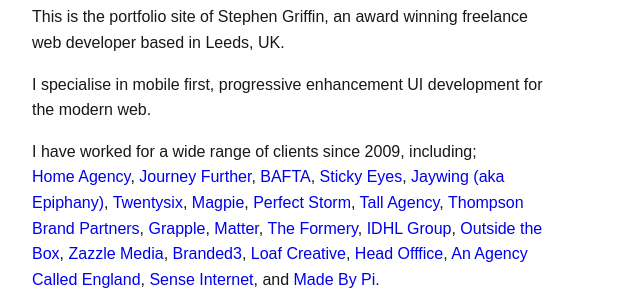
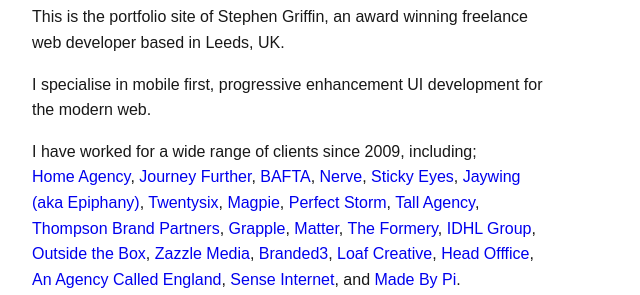
Before and after one commit to notepadwebdev/notepadwebdev.github.io, a plain HTML site: page index.html in a window 1280 px wide. Shown: the part 87-382 px from the top of the page, without its empty margins (0-640 px from the left). Drawn offline with Linux system fonts and the light colour scheme; no server answers.

Commit message:
Add Nerve to client list.

```diff
--- a/index.html
+++ b/index.html
@@ -90,6 +90,7 @@
                     <a href="https://www.homeagency.co.uk/">Home Agency</a>,
                     <a href="https://www.journeyfurther.com/">Journey Further</a>,
                     <a href="https://www.bafta.org/">BAFTA</a>,
+                    <a href="https://nerveagency.co.uk/">Nerve</a>,
                     <a href="https://www.stickyeyes.com/">Sticky Eyes</a>,
                     <a href="http://www.epiphanysearch.co.uk/">Jaywing (aka Epiphany)</a>,
                     <a href="http://www.twentysixdigital.com/">Twentysix</a>,
```
